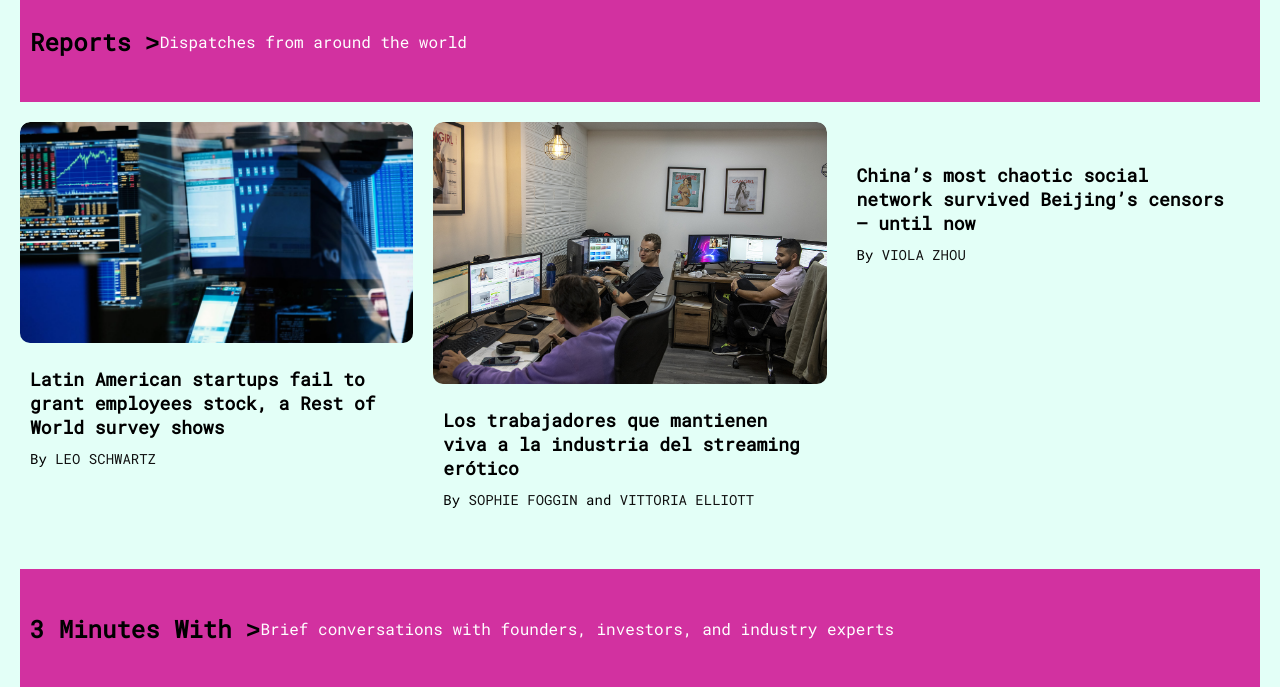
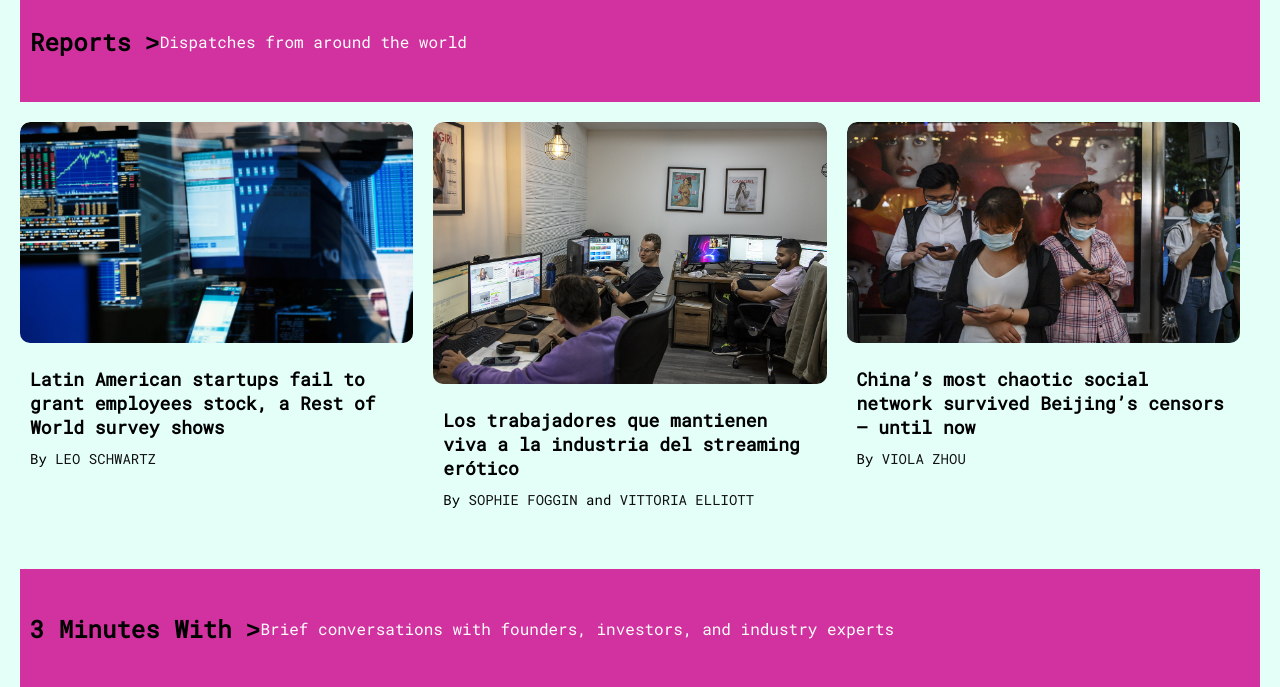
Before and after one commit to Rachamv/Rest-of-the-world-kibo-project, a plain HTML site: page index.html in a window 1280 px wide. Shown: the part 1120-1807 px from the top of the page. Drawn offline with Linux system fonts and the light colour scheme.

Commit message:
Update index.html

```diff
--- a/index.html
+++ b/index.html
@@ -172,8 +172,8 @@
             href="https://restofworld.org/2022/china-censors-social-network-douban/">
             <div class="image-container ">
               <img
-                src='assets/GettyImages-1228633990-2800x1575.jpg'
-                alt="" />
+                src='assets/GettyImages-1228633990-2800x1575.jpeg'
+                alt="social" />
             </div>
           </a>
           <div class="spotlight-story-text-wrapper">
```
